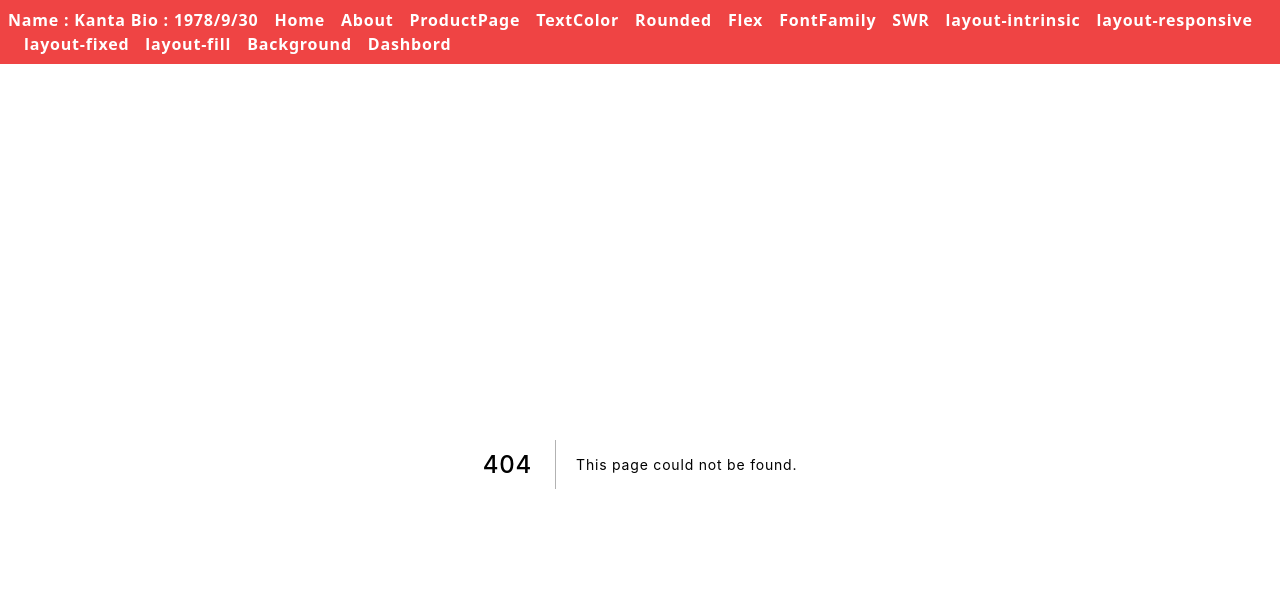
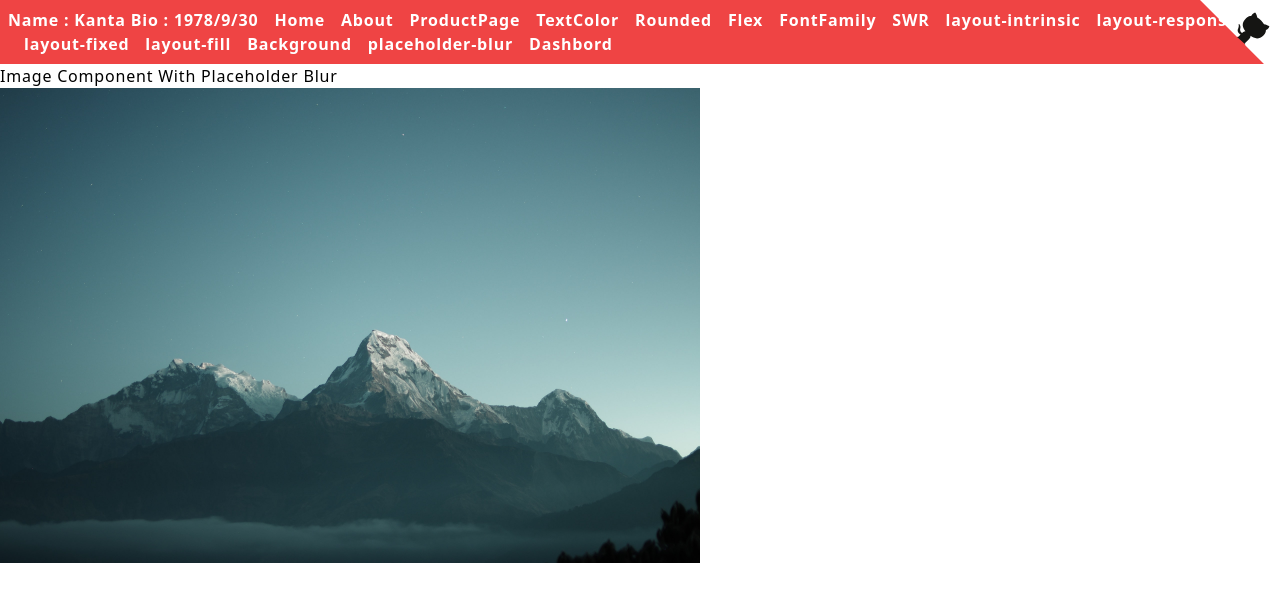
Before and after one commit to kanta13jp1/nextjs-type, a Next.js app: page /placeholder in a window 1280 px wide. Before the commit this address had no page. Shown: the top 602 px of the page. Built offline with nearby package versions, Linux system fonts and the light colour scheme.

Commit message:
placeholder

```diff
--- a/src/pages/layout.tsx
+++ b/src/pages/layout.tsx
@@ -53,6 +53,9 @@ const Layout = ({ children }: Props) => {
         <Link href="/background">
           <a>Background</a>
         </Link>
+        <Link href="/placeholder">
+          <a>placeholder-blur</a>
+        </Link>
         <Link href="/">
           <a>Dashbord</a>
         </Link>
--- /dev/null
+++ b/src/pages/placeholder.tsx
@@ -0,0 +1,14 @@
+import Image from 'next/image';
+
+import mountains from '../../public/img/mountains.jpg';
+import ViewSource from '../components/view-source';
+
+const PlaceholderBlur = () => (
+  <div>
+    <ViewSource pathname="pages/placeholder.tsx" />
+    <h1>Image Component With Placeholder Blur</h1>
+    <Image alt="Mountains" src={mountains} placeholder="blur" width={700} height={475} />
+  </div>
+);
+
+export default PlaceholderBlur;
```
